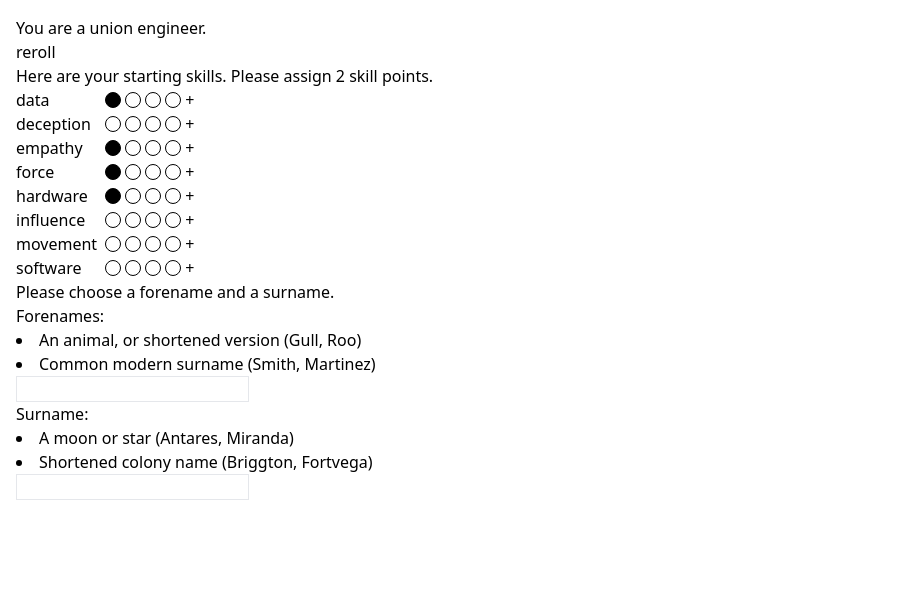
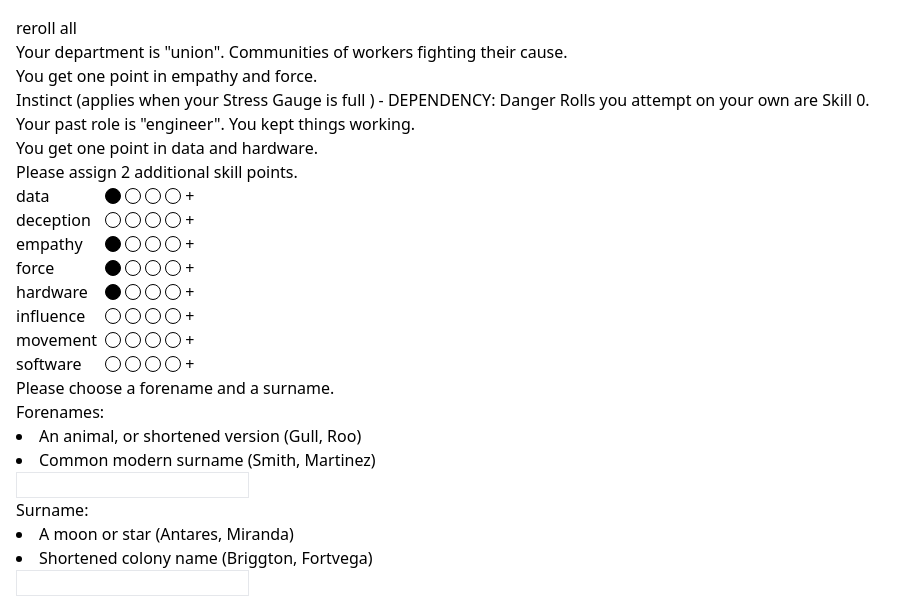
Before and after one commit to sbergot/blighters-tools, a React (Vite) app: page / in a window 1280 px wide. Shown: the top 610 px of the page, without its empty margins (0-916 px from the left). Built offline with nearby package versions, Linux system fonts and the light colour scheme.

Commit message:
work work

```diff
--- a/src/App.tsx
+++ b/src/App.tsx
@@ -13,6 +13,7 @@ function App() {
     setPlayer(p);
     setMode("display");
   }
+
   return (
     <div className="m-4">
       {mode == "wizard" ? <CreationWizard savePlayer={savePlayer} /> : null}
--- a/src/CreationWizard.tsx
+++ b/src/CreationWizard.tsx
@@ -1,5 +1,5 @@
 import { useState } from "react";
-import { departmentsData, skillNames } from "./Data";
+import { departmentsData, rolesData, skillNames } from "./Data";
 import { GeneratePlayer, InitSkills } from "./PlayerGenerator";
 import { SkillLevel } from "./SharedComponents";
 import { Player, SkillName } from "./Types";
@@ -15,6 +15,8 @@ export function CreationWizard({
   const [remainingSkillPoints, setRemainingSkillPoints] =
     useState(additionalSkills);
   const { department, role } = player;
+  const departData = departmentsData[department];
+  const rData = rolesData[role];
 
   function addSkill(skillName: SkillName) {
     setRemainingSkillPoints((p) => p - 1);
@@ -59,13 +61,25 @@ export function CreationWizard({
   const colClass = !skillsOk ? "grid-cols-3fc" : "grid-cols-2fc";
   return (
     <div>
+      <button onClick={reroll}>reroll all</button>
       <p>
-        You are a {department} {role}.
+        Your department is "{department}". {departData.summary}
       </p>
-      <button onClick={reroll}>reroll</button>
       <p>
-        Here are your starting skills.{" "}
-        {!skillsOk ? `Please assign ${remainingSkillPoints} skill points.` : ""}
+        You get one point in {departData.skills[0]} and {departData.skills[1]}.
+      </p>
+      <p>
+        Instinct (applies when your Stress Gauge is full ) -{" "}
+        {departData.instinct}
+      </p>
+      <p>
+        Your past role is "{role}". {rData.summary}
+      </p>
+      <p>
+        You get one point in {rData.skills[0]} and {rData.skills[1]}.
+      </p>
+      <p>
+        {!skillsOk ? `Please assign ${remainingSkillPoints} additional skill point${remainingSkillPoints == 2 ? "s" : ""}.` : ""}
         {skillsOk ? <button onClick={resetSkills}>reset skills</button> : null}
       </p>
       <div className={`grid ${colClass}`}>
@@ -85,7 +99,7 @@ export function CreationWizard({
         <p>Please choose a forename and a surname.</p>
         <p>Forenames:</p>
         <ul className="list-disc list-inside">
-          {departmentsData[department].naming.forenames.map((t) => (
+          {departData.naming.forenames.map((t) => (
             <li>{t}</li>
           ))}
         </ul>
@@ -96,7 +110,7 @@ export function CreationWizard({
         />
         <p>Surname:</p>
         <ul className="list-disc list-inside">
-          {departmentsData[department].naming.surname.map((t) => (
+          {departData.naming.surname.map((t) => (
             <li>{t}</li>
           ))}
         </ul>
--- a/src/Data.ts
+++ b/src/Data.ts
@@ -13,6 +13,8 @@ export const skillData: Record<SkillName, {}> = {
 
 interface DepartementData {
   skills: SkillName[];
+  summary: string;
+  instinct: string;
   naming: {
     forenames: string[];
     surname: string[];
@@ -22,6 +24,8 @@ interface DepartementData {
 export const departmentsData: Record<DepartmentName, DepartementData> = {
   corporate: {
     skills: ["deception", "influence"],
+    summary: "Part of the capitalist machine that owns most of Earth and its orbit.",
+    instinct: "PARANOIA: Danger Rolls you make with allies present are Skill 0.",
     naming: {
       forenames: [
         "Two letters spelled phonetically (Aybee, Wyar)",
@@ -35,6 +39,8 @@ export const departmentsData: Record<DepartmentName, DepartementData> = {
   },
   union: {
     skills: ["empathy", "force"],
+    summary: "Communities of workers fighting their cause.",
+    instinct: "DEPENDENCY: Danger Rolls you attempt on your own are Skill 0.",
     naming: {
       forenames: [
         "An animal, or shortened version (Gull, Roo)",
@@ -48,6 +54,8 @@ export const departmentsData: Record<DepartmentName, DepartementData> = {
   },
   naval: {
     skills: ["force", "hardware"],
+    summary: "Private military fleets for hire.",
+    instinct: "HOSTILITY: All Danger Rolls other than attacks are Skill 0.",
     naming: {
       forenames: [
         "An affectionate nickname (Chopper, Ace)",
@@ -61,6 +69,8 @@ export const departmentsData: Record<DepartmentName, DepartementData> = {
   },
   council: {
     skills: ["influence", "software"],
+    summary: "Chambers of mediators and lawmakers.",
+    instinct: "CONTROL: List a three-action plan. Rolls outside the plan are Skill 0.",
     naming: {
       forenames: [
         "A traditional virtue (Temperance, Serenity)",
@@ -74,6 +84,8 @@ export const departmentsData: Record<DepartmentName, DepartementData> = {
   },
   android: {
     skills: ["data", "software"],
+    summary: "Mechanical beings free from their service.",
+    instinct: "OBSESSION: The GM puts a question in your head. Until resolved, rolls unrelated to finding the answer are Skill 0",
     naming: {
       forenames: [
         "Nature noun (Leaf, River)",
@@ -87,6 +99,8 @@ export const departmentsData: Record<DepartmentName, DepartementData> = {
   },
   geno: {
     skills: ["deception", "movement"],
+    summary: "Genetically Engineered Organisms taking humanity beyond its limits.",
+    instinct: "FEAR: Any actions in the view of a non-Ally are Skill 0.",
     naming: {
       forenames: [
         "An action verb (Dash, Spike)",
@@ -99,24 +113,30 @@ export const departmentsData: Record<DepartmentName, DepartementData> = {
   },
 };
 
-export const rolesData: Record<RoleName, { skills: SkillName[] }> = {
+export const rolesData: Record<RoleName, { skills: SkillName[], summary: string }> = {
   soldier: {
     skills: ["force", "movement"],
+    summary: "You fought for something.",
   },
   researcher: {
     skills: ["data", "empathy"],
+    summary: "You strived for knowledge.",
   },
   operator: {
     skills: ["deception", "software"],
+    summary: "You navigated networks and systems.",
   },
   engineer: {
     skills: ["data", "hardware"],
+    summary: "You kept things working.",
   },
   advisor: {
     skills: ["empathy", "influence"],
+    summary: "You guided people to make the right decision.",
   },
   pioneer: {
     skills: ["hardware", "movement"],
+    summary: "You went where others wouldn’t.",
   },
 };
 
```
